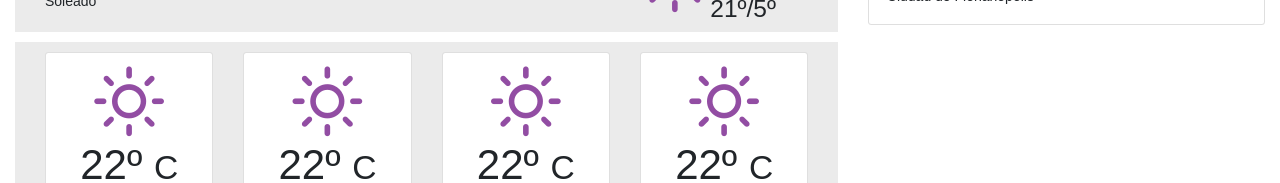
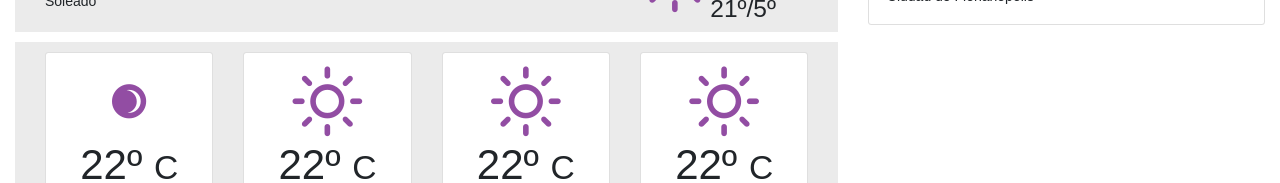
Before and after one commit to egabii/weatherapp, a React (Create React App) app: page / in a window 1280 px wide. Shown: the part 236-419 px from the top of the page. Built offline with nearby package versions, Linux system fonts and the light colour scheme.

Commit message:
WIcon - separate icon component from weather icon in application

```diff
--- a/src/components/Card.js
+++ b/src/components/Card.js
@@ -1,6 +1,6 @@
 import React from 'react';
 
-import WeatherIcon from './WeatherIcon';
+import WeatherIcon from './WeatherIcon/';
 
 const Card = (props) => {
   const {icon, date} = props.data;
--- a/src/components/Main/App.js
+++ b/src/components/Main/App.js
@@ -4,7 +4,7 @@ import './App.css';
 
 // dependencies
 import Panel from '../Panel';
-import WeatherIcon from '../WeatherIcon';
+import WeatherIcon from '../WeatherIcon/';
 import FormPanel from '../FormPanel';
 // common
 import Header from '../../common/Header';
@@ -20,33 +20,33 @@ class App extends Component {
         {
           date: 'Monday',
           icon: {
-            name:'wi-day-sunny',
+            name:'lunar-eclipse',
             size: 3
           }
         },
         {
           date:'Tuesday',
           icon: {
-            name:'wi-day-sunny',
+            name:'day-sunny',
             size: 3
           }
         },
         {
           date: 'Wednesday',
           icon: {
-            name:'wi-day-sunny',
+            name:'day-sunny',
             size: 3
           }
         }, {
           date: 'Thursday',
           icon: {
-            name:'wi-day-sunny',
+            name:'day-sunny',
             size: 3
           }
         }
       ],
       icon: {
-        name:'wi-day-sunny',
+        name:'day-sunny',
         size: 3
       }
     };
@@ -57,6 +57,28 @@ class App extends Component {
   }
 
   render (){
+    /**
+     * <Container type={fluid}>
+     *    <Row>
+     *      <Col sizes={{'md':8, 'sm':12}}>
+     *        <ForecastView>
+     *          <Block size={{'md':8, 'sm':12, 'lg':9}}>
+     *             <LocationView />
+     *          </Block>
+     *          <Block size={{'md':4, 'sm':12, 'lg':3}}>
+     *            <ConditionView />
+     *          </Block>
+     *        </ForecastView>
+     *        <Panel>
+     *          this.state.cards.map(card => <Card data={card}/> )
+     *        </Panel>
+     *      </Col>
+     *      <Col sizes={{'md':4, 'sm':12}}>
+     *        <FormPanel />
+     *      </Col>
+     *    </Row>
+     * </Container>
+     */
     return (
       <div className="App">
         <Header />
--- /dev/null
+++ b/src/components/WeatherIcon/Icon.js
@@ -0,0 +1,10 @@
+import React from 'react';
+
+const Icon = ({icon, customClasses, styleIcon}) => {
+  const classname = `wi wi-${icon} ${customClasses}`;
+
+  return <i className={ classname }
+            style={ styleIcon ? styleIcon : null }></i>
+}
+
+export default Icon
--- a/src/components/WeatherIcon.js
+++ b/src/components/WeatherIcon/index.js
@@ -1,11 +1,12 @@
 import React from 'react';
 
+import Icon from './Icon';
 
 const WeatherIcon = ({icon, size = 3}) => {
-    const classname = `display-${size} wi ${icon} color-default`
+    const classname = `display-${size} color-default`
     return (
         <div className="box-icon icon-condition">
-            <i className={classname}></i>
+            <Icon icon={icon} customClasses={classname} />
         </div>
     )
 }
```
